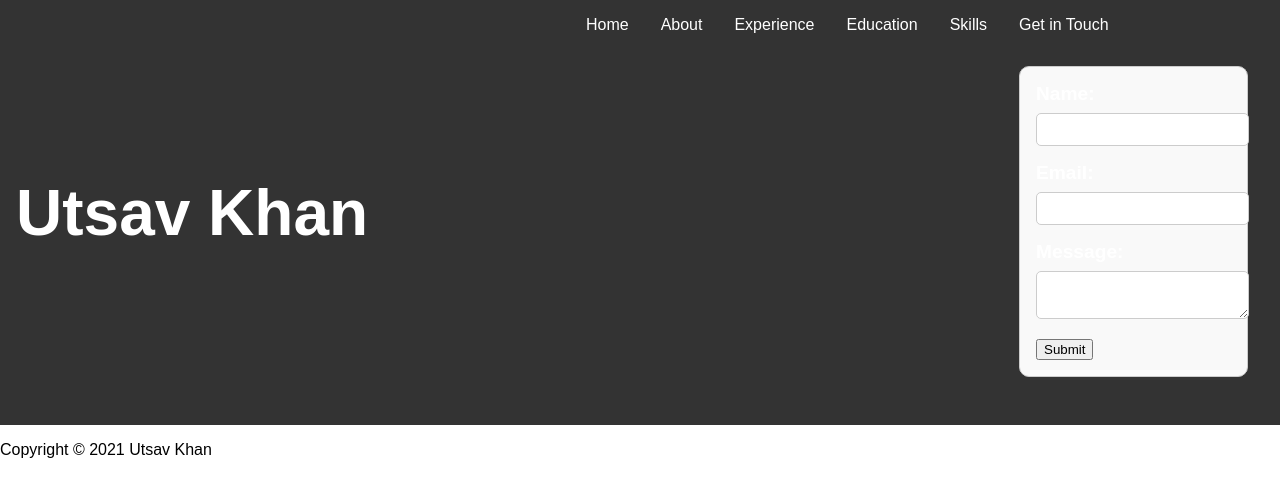
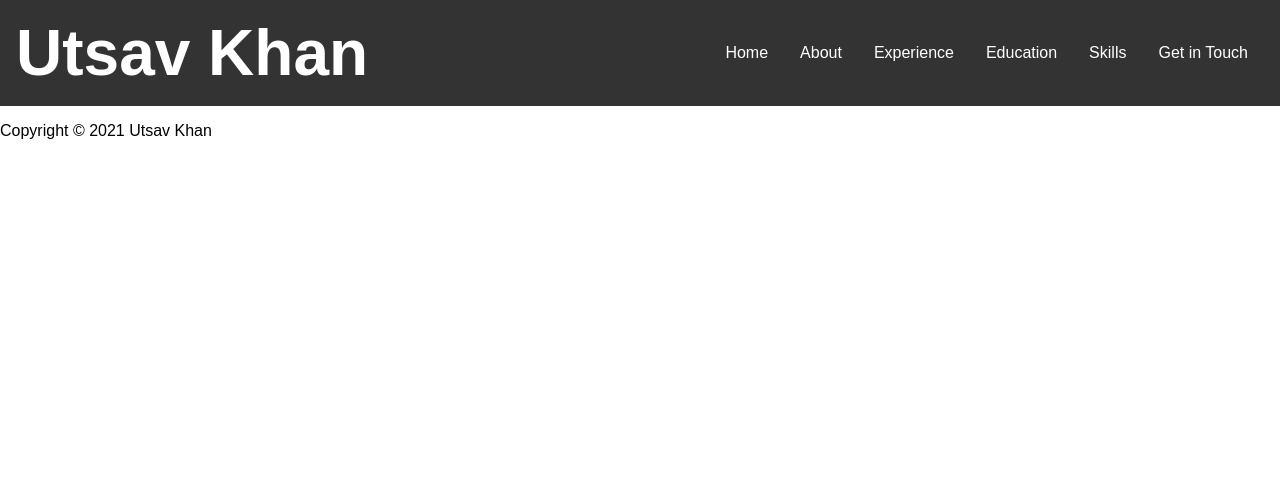
Before and after one commit to utsavkhan/utsavkhan.github.io, a plain HTML site: page index.html in a window 1280 px wide. Drawn offline with Linux system fonts and the light colour scheme.

Commit message:
Removed contact form

```diff
--- a/index.html
+++ b/index.html
@@ -14,19 +14,7 @@
             <li><a href="#experience">Experience</a></li>
             <li><a href="#education">Education</a></li>
             <li><a href="#skills">Skills</a></li>
-            <li><a href="#contact">Get in Touch</a>
-                <section>
-                    <form>
-                      <label for="name">Name:</label>
-                      <input type="text" id="name" name="name"><br>
-                      <label for="email">Email:</label>
-                      <input type="email" id="email" name="email"><br>
-                      <label for="message">Message:</label>
-                      <textarea id="message" name="message"></textarea><br>
-                      <input type="submit" value="Submit">
-                    </form>
-                  </section>
-            </li>
+            <li><a href="#contact">Get in Touch</a></li>
           </ul>
         </nav>
       </header>
```
